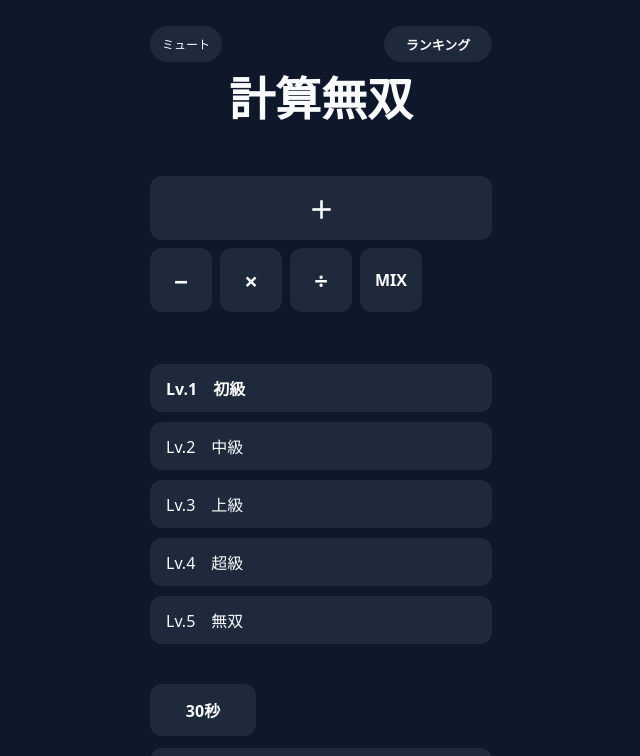
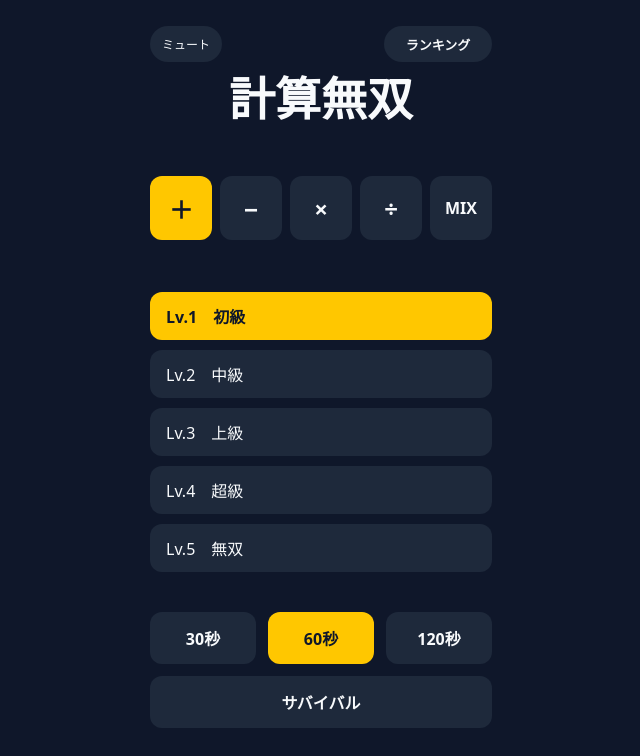
Before and after one commit to Ke-san0705/Ke-sangame, a React (Vite) app: page / in a window 1280 px wide. Shown: the top 756 px of the page, without its empty margins (319-959 px from the left). Built offline with nearby package versions, Linux system fonts and the light colour scheme.

Commit message:
Preserve selected mode button styling

```diff
--- a/src/styles.css
+++ b/src/styles.css
@@ -28,10 +28,6 @@ button:focus-visible {
 }
 
 button[aria-pressed="true"],
-.duration-options .survival-option {
-  grid-column: 1 / -1;
-}
-
 .start-button {
   background: var(--color-accent);
   color: var(--color-background);
```
